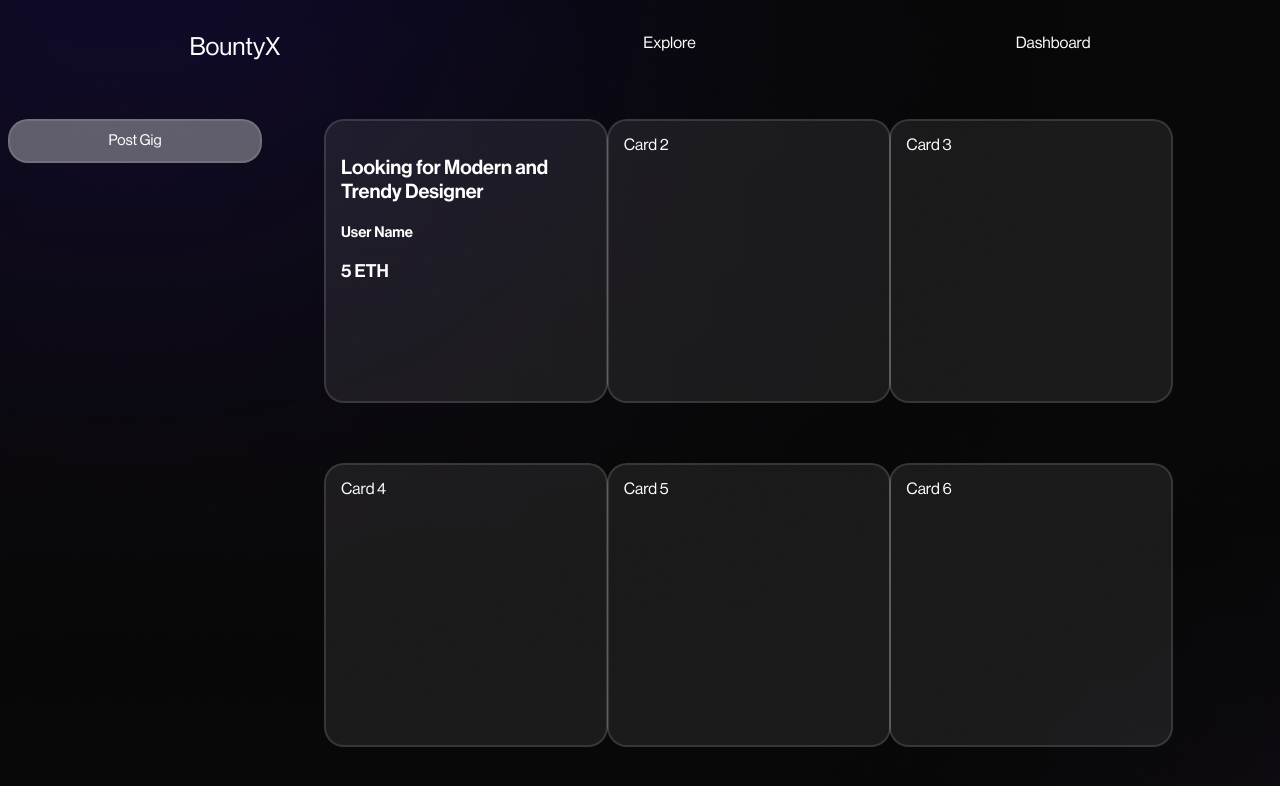
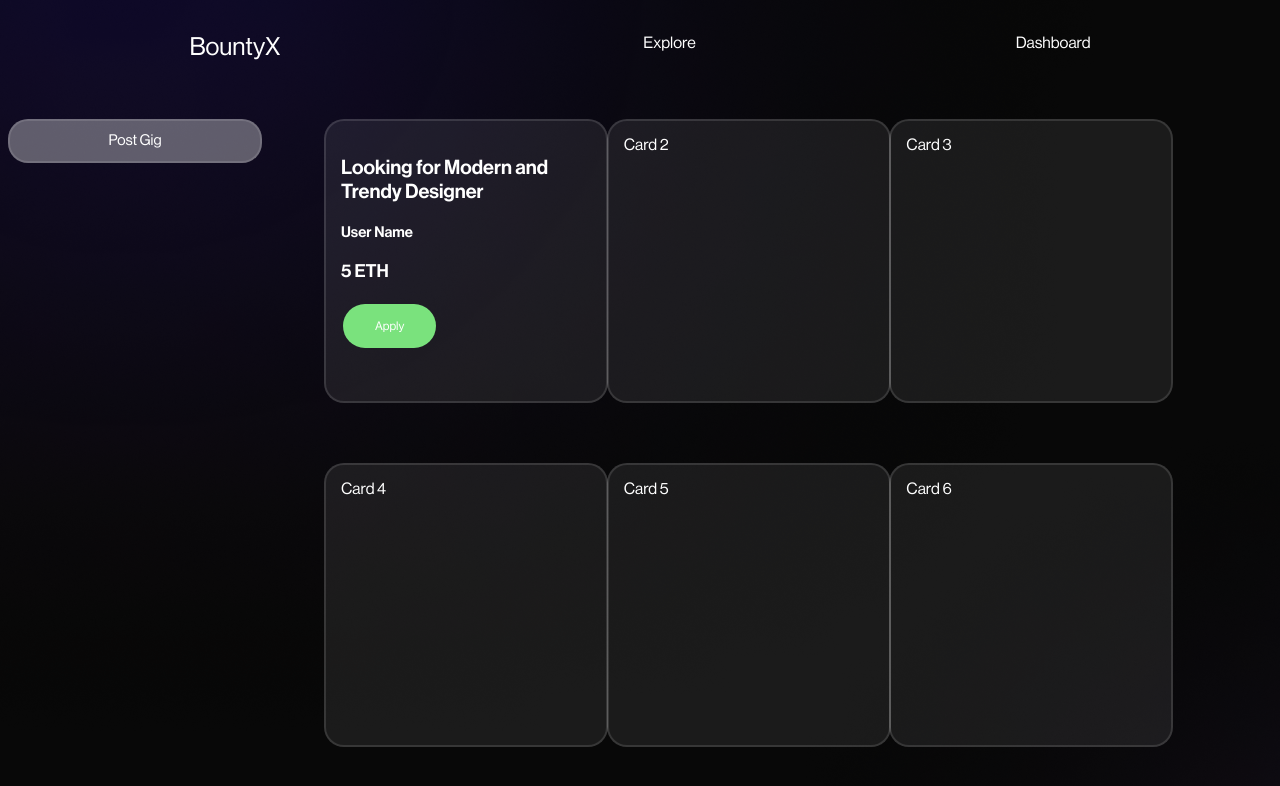
Before and after one commit to aparupganguly/BXDemoLocal, a React (Create React App) app: page /freelancer-explore in a window 1280 px wide. Shown: the top 786 px of the page. Built offline with nearby package versions, Linux system fonts and the light colour scheme.

Commit message:
Freelancer-explore page frontend

```diff
--- a/src/Components/FreelancerExplore.css
+++ b/src/Components/FreelancerExplore.css
@@ -5,7 +5,7 @@
   display: flex;
   gap: 20em;
   padding-top: 10px;
-  margin-bottom : 50px;
+  margin-bottom: 50px;
 }
 .logo {
   font-size: 25px;
@@ -59,7 +59,50 @@
   background: rgba(255, 255, 255, 0.34);
   text-align: center;
   font-size: 15px;
-  display : flex;
+  display: flex;
   justify-content: center;
   align-items: center;
 }
+.button {
+  background-color: #7ae27d; /* Green */
+  border: none;
+  color: white;
+  border-radius: 50px;
+  padding: 15px 32px;
+  text-align: center;
+  text-decoration: none;
+  display: inline-block;
+  font-size: 12px;
+  margin: 4px 2px;
+  cursor: pointer;
+  transition: background-color 0.3s ease;
+}
+
+.button:hover {
+  background-color: #55bd5a;
+}
+
+.loader {
+  border: 4px solid #f3f3f3;
+  border-radius: 50%;
+  border-top: 4px solid #75b1d9;
+  width: 20px;
+  height: 20px;
+  animation: spin 2s linear infinite;
+  display: inline-block;
+  vertical-align: middle;
+  margin-left: 10px;
+}
+
+@keyframes spin {
+  0% {
+    transform: rotate(0deg);
+  }
+  100% {
+    transform: rotate(360deg);
+  }
+}
+
+.hidden {
+  display: none;
+}
--- a/src/Components/FreelancerExplore.js
+++ b/src/Components/FreelancerExplore.js
@@ -1,4 +1,4 @@
-import React from "react";
+import React, { useState } from "react";
 import "./FreelancerExplore.css";
 
 // import img1 from "../assets/images/img1.png";
@@ -9,6 +9,18 @@ import "./FreelancerExplore.css";
 // import img6 from "../assets/images/img6.png";
 
 const FreelancerExplore = () => {
+  const [isLoading, setIsLoading] = useState(false);
+  const [isApplied, setIsApplied] = useState(false);
+
+  const handleClick = () => {
+    setIsLoading(true);
+    // Simulate an API call
+    setTimeout(() => {
+      setIsLoading(false);
+      setIsApplied(true);
+    }, 2000); // Simulate a 2-second loading time
+  };
+
   return (
     <div className="freelancerExploreContainer">
       <div className="freelancerExploreHeader">
@@ -21,15 +33,28 @@ const FreelancerExplore = () => {
         </div>
       </div>
       <div class="Feedcontainer">
-        <div className="buttons">
-          Post Gig
-        </div>
+        <div className="buttons">Post Gig</div>
         <div className="Cards">
           <div className="card">
             {/* <img src={img1} alt="" /> */}
             <p>Looking for Modern and Trendy Designer</p>
             <p style={{ fontSize: "15px" }}>User Name</p>
             <p style={{ fontSize: "18px" }}> 5 ETH</p>
+            <div>
+              <button
+                className="button"
+                onClick={handleClick}
+                disabled={isApplied}
+              >
+                {isApplied ? "Applied" : "Apply"}
+                {isLoading && <span className="loader"></span>}
+              </button>
+              {isApplied && (
+                <p style={{ fontSize: "11px" }}>
+                  Thank you for applying! The lister may get back to you soon.
+                </p>
+              )}
+            </div>
           </div>
           <div className="card">Card 2</div>
           <div className="card">Card 3</div>
```
